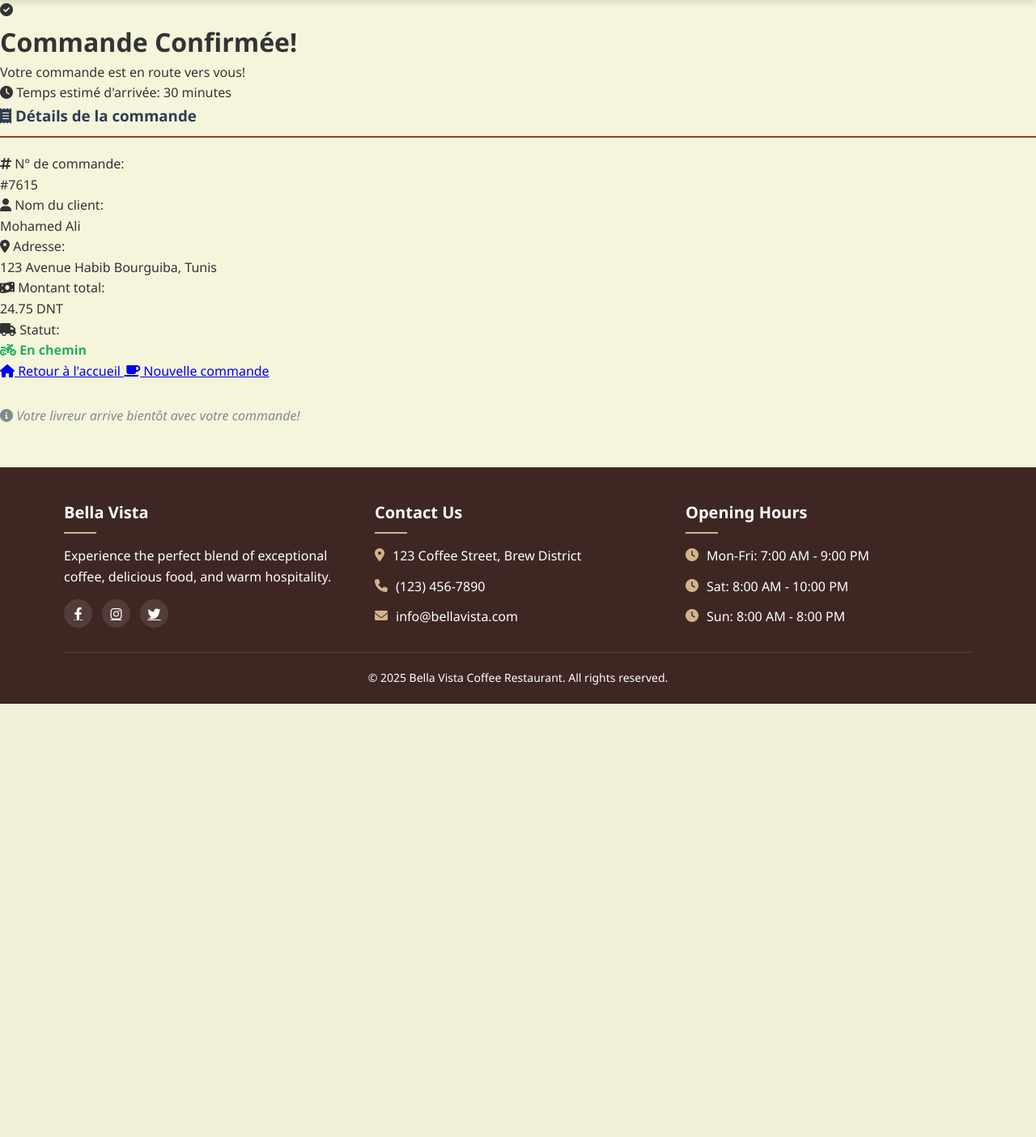
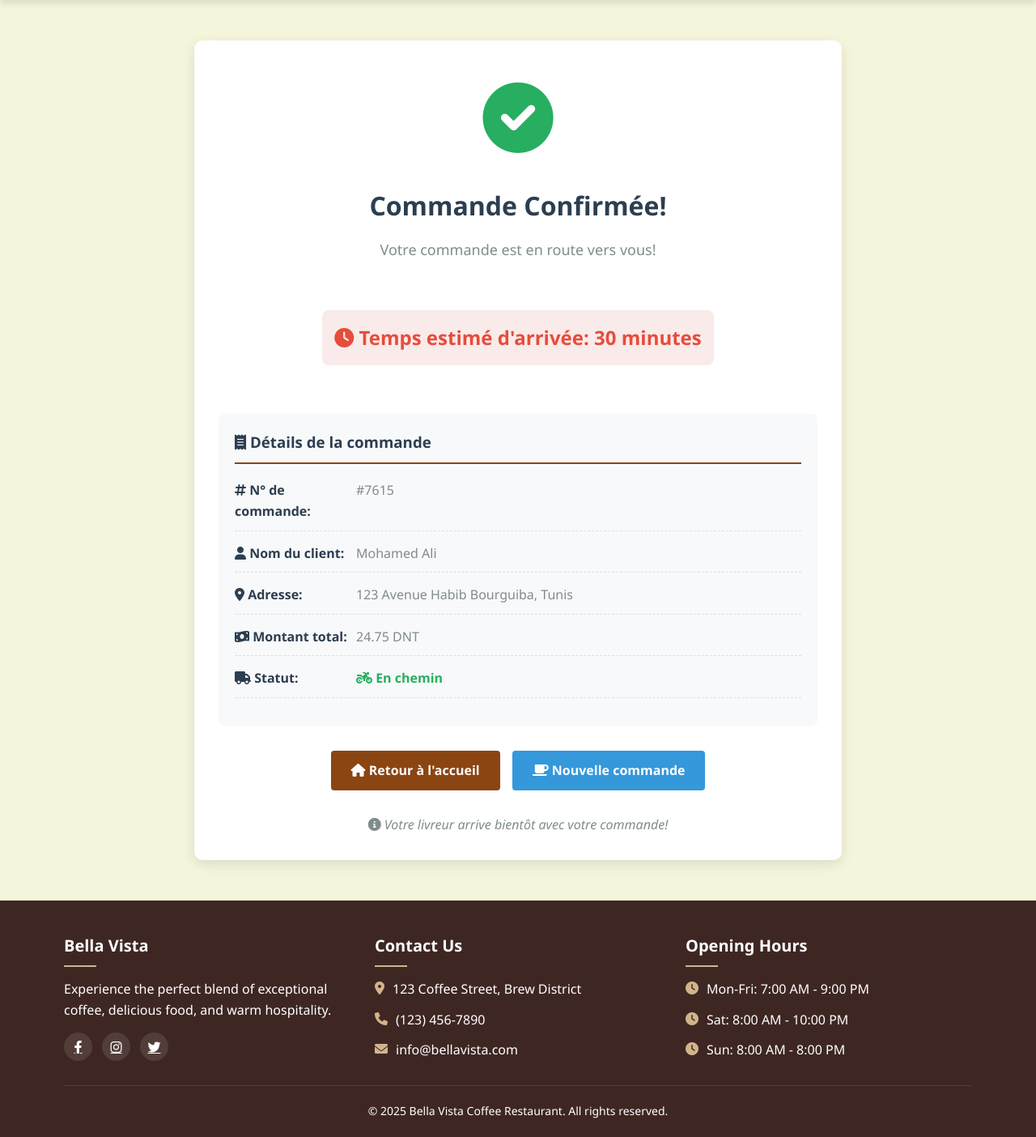
Before and after one commit to mehdiyds/bellavista, a PHP site: page /confirmation.php in a window 1280 px wide. Shown: the part 80-1484 px from the top of the page at 81% size. Before the commit the page ends 949 px from the top, so only its background shows below. Run offline with PHP 8.4, Linux system fonts and the light colour scheme.

Commit message:
resdoudre probleme css de la page confirmation.php

```diff
--- a/connexion/admin.php
+++ b/connexion/admin.php
@@ -40,7 +40,7 @@
             </select>
             <button type="button" id="assign-btn" class="assign-btn">Assigner au livreur</button>
             <button type="button" id="delete-btn" class="delete-btn">Supprimer la sélection</button>
-            <button type="button" id="assign-btn" class="ajout-btn"><a href="ajout_livreur.php">Ajouter un livreur</a></button>
+            <button type="button" id="assign-btn" class="ajout-btn">Ajouter un livreur</button>
         </div>
     </div>
 </body>
--- a/pages/index.php
+++ b/pages/index.php
@@ -4,7 +4,10 @@
     <div class="hero-content">
         <h1>Experience the Finest Coffee & Cuisine</h1>
         <p>Authentic flavors crafted with passion and the finest ingredients</p>
-        <a href="#categories" class="btn">Explore Our Menu</a>
+        <div class="hero-buttons">
+            <a href="#categories" class="btn">Explore Our Menu</a>
+            <a href="reservation.php" class="btn btn-reservation">Make Reservation</a>
+        </div>
     </div>
 </section>
 
--- a/pages/style.css
+++ b/pages/style.css
@@ -1374,8 +1374,6 @@ footer {
 
 .btn-clear:hover i {
     transform: scale(1.1);
-<<<<<<
-
 }
 /* style page confirmation*/
         .confirmation-container {
@@ -1506,3 +1504,137 @@ footer {
                 margin: 20px;
              }
         }
+    }
+    body {
+            background-color: #f5f5dc;
+            overflow-x: hidden;
+        }
+
+        .confirmation-container {
+            max-width: 800px;
+            margin: 50px auto;
+            padding: 30px;
+            background: white;
+            border-radius: 10px;
+            box-shadow: 0 5px 15px rgba(0,0,0,0.1);
+            text-align: center;
+            position: relative;
+        }
+
+        .confirmation-header {
+            margin-bottom: 30px;
+        }
+
+        .confirmation-icon {
+            font-size: 80px;
+            color: #27ae60;
+            margin-bottom: 20px;
+            animation: pulse 2s infinite;
+        }
+
+        .confirmation-title {
+            font-size: 32px;
+            color: #2c3e50;
+            margin-bottom: 15px;
+        }
+
+        .confirmation-subtitle {
+            font-size: 18px;
+            color: #7f8c8d;
+            margin-bottom: 30px;
+        }
+
+        .delivery-time {
+            font-size: 24px;
+            font-weight: bold;
+            color: #e74c3c;
+            margin: 30px 0;
+            padding: 15px;
+            background: #f9ebea;
+            border-radius: 8px;
+            display: inline-block;
+        }
+
+        .order-details {
+            text-align: left;
+            background: #f8f9fa;
+            padding: 20px;
+            border-radius: 8px;
+            margin: 30px 0;
+        }
+
+        .detail-item {
+            display: flex;
+            margin-bottom: 15px;
+            padding-bottom: 10px;
+            border-bottom: 1px dashed #ddd;
+        }
+
+        .detail-label {
+            font-weight: bold;
+            width: 150px;
+            color: #2c3e50;
+        }
+
+        .detail-value {
+            flex: 1;
+            color: #7f8c8d;
+        }
+
+        .action-buttons {
+            display: flex;
+            justify-content: center;
+            gap: 15px;
+            margin-top: 30px;
+        }
+
+        .action-btn {
+            padding: 12px 25px;
+            border: none;
+            border-radius: 4px;
+            cursor: pointer;
+            font-weight: bold;
+            transition: all 0.3s;
+            text-decoration: none;
+            display: inline-block;
+        }
+
+        .home-btn {
+            background-color: #8B4513;
+            color: white;
+        }
+
+        .home-btn:hover {
+            background-color: #A0522D;
+            transform: translateY(-3px);
+        }
+
+        .order-btn {
+            background-color: #3498db;
+            color: white;
+        }
+
+        .order-btn:hover {
+            background-color: #2980b9;
+            transform: translateY(-3px);
+        }
+
+        /* Animations */
+        @keyframes pulse {
+            0% {
+                transform: scale(1);
+            }
+            50% {
+                transform: scale(1.1);
+            }
+            100% {
+                transform: scale(1);
+            }
+        }
+
+        @media (max-width: 768px) {
+            .confirmation-container {
+                padding: 20px;
+                margin: 20px;
+             }
+            }
```
